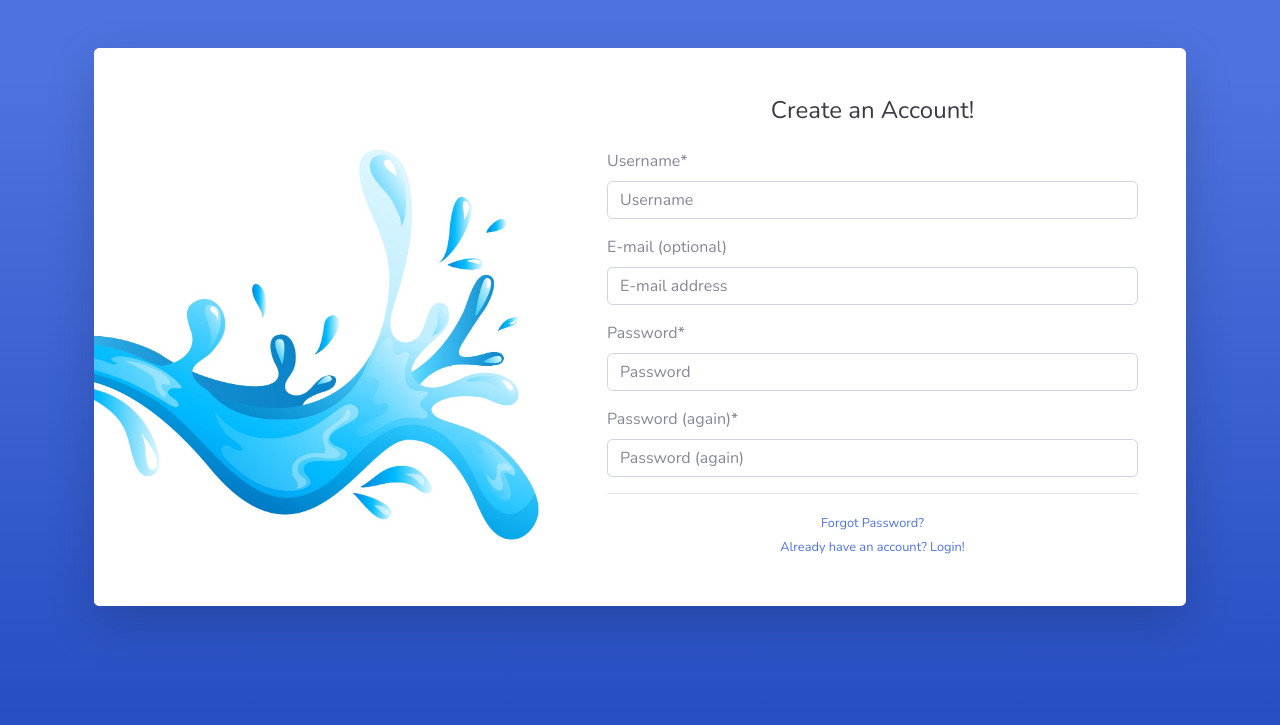
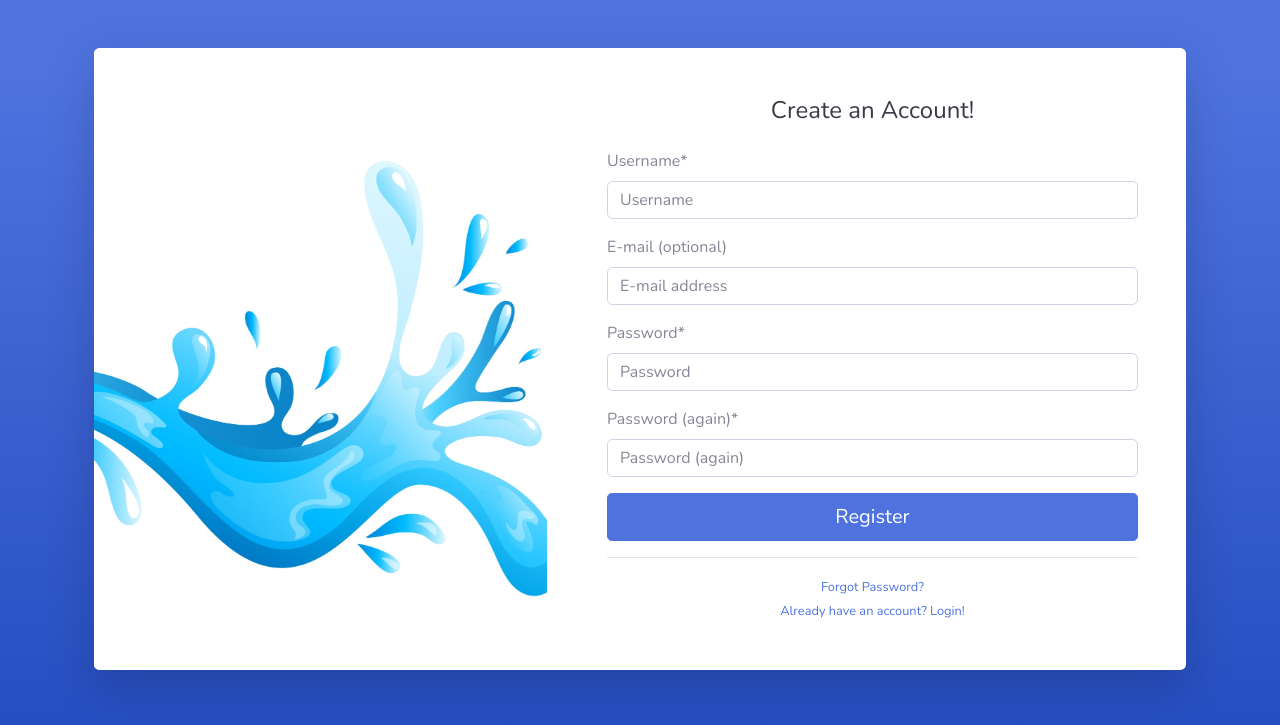
Before and after one commit to benmunyasya/Ebilling, a Django app: page /accounts/signup/ in a window 1280 px wide. Shown: the top 725 px of the page. Run offline with Django 4.2, Linux system fonts and the light colour scheme; some libraries are stand-ins or nearby versions.

Commit message:
whitenoiseregister

```diff
--- a/templates/account/signup.html
+++ b/templates/account/signup.html
@@ -54,7 +54,7 @@
                           {% csrf_token %}
                           {{ form|crispy }}
 
-
+                          <button class="primaryAction btn btn-primary btn-lg btn-block" type="submit">Register</button>
                         </form>
                         <hr>
                         <div class="text-center">
```
